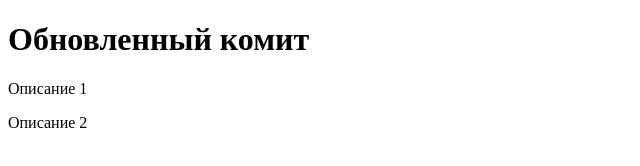
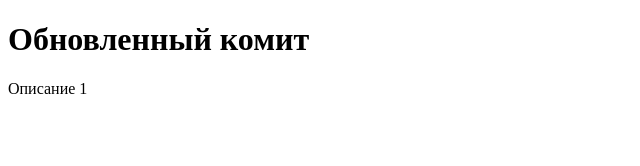
Before and after one commit to a-rusin/a-rusin-git-learn-repo-1, a plain HTML site: page index.html in a window 1280 px wide. Shown: the full height of the page, 0-640 px from the left. Drawn offline with Linux system fonts and the light colour scheme.

Commit message:
feat: удаляет описание 2

```diff
--- a/index.html
+++ b/index.html
@@ -10,7 +10,6 @@
     <main>
       <h1>Обновленный комит</h1>
       <p>Описание 1</p>
-      <p>Описание 2</p>
     </main>
     <footer></footer>
   </body>
```
